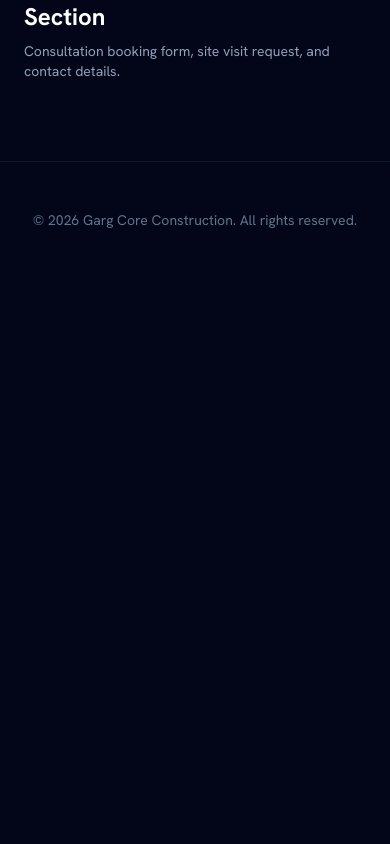
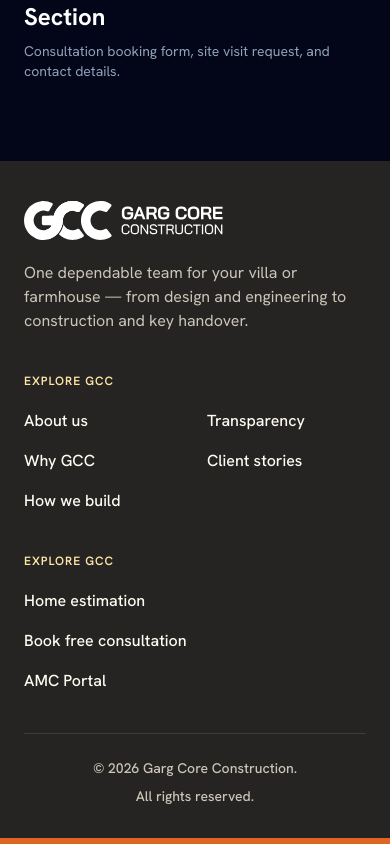
Before and after one commit to learningprogram-art/GCC_Website, a React (Vite) app: page / in a window 390 px wide. Shown: the part 6432-7276 px from the top of the page. Before the commit the page ends 6710 px from the top, so only its background shows below. Built offline with nearby package versions, Linux system fonts and the light colour scheme; a web font is replaced by a local one.

Commit message:
feat(footer): implement reusable responsive Footer component with REM scaling per Figma 211:5523

```diff
--- /dev/null
+++ b/src/components/layout/Footer.tsx
@@ -0,0 +1,137 @@
+import '@fontsource/hanken-grotesk/400.css'
+import '@fontsource/hanken-grotesk/500.css'
+import '@fontsource/hanken-grotesk/600.css'
+
+interface FooterLink {
+  label: string
+  href: string
+}
+
+const exploreLinksCol1: FooterLink[] = [
+  { label: 'About us', href: '#about-stats' },
+  { label: 'Why GCC', href: '#why-gcc' },
+  { label: 'How we build', href: '#how-we-build' },
+]
+
+const exploreLinksCol2: FooterLink[] = [
+  { label: 'Transparency', href: '#transparency' },
+  { label: 'Client stories', href: '#testimonials' },
+]
+
+const exploreLinksCol3: FooterLink[] = [
+  { label: 'Home estimation', href: '#cost-calculator' },
+  { label: 'Book free consultation', href: '#contact-cta' },
+  { label: 'AMC Portal', href: '#portal-access' },
+]
+
+const CURRENT_YEAR = 2026
+
+export function Footer() {
+  return (
+    <footer
+      id="footer"
+      style={{ fontFamily: '"Hanken Grotesk", sans-serif' }}
+      className="relative w-full bg-[#252422] text-[#FFFCF2] flex flex-col items-start"
+    >
+      {/* Main Footer Information Container */}
+      <div className="w-full max-w-[90rem] mx-auto px-[1.5rem] md:px-[3rem] lg:px-[6rem] pt-[2.5rem] md:pt-[3.625rem] pb-[2rem] flex flex-col gap-[2rem]">
+        {/* Brand & Navigation Columns */}
+        <div className="w-full flex flex-col lg:flex-row items-start justify-between gap-[2.5rem] lg:gap-[5rem]">
+          {/* Brand Info */}
+          <div className="flex flex-col gap-[1.25rem] items-start w-full lg:w-[26.5rem] shrink-0">
+            <a href="#hero" aria-label="Garg Core Construction home" className="inline-block">
+              <img
+                src="/assets/icons/logo/gcc-logo-white.svg"
+                alt="Garg Core Construction"
+                width={208}
+                height={40}
+                className="h-[2.5rem] w-auto object-contain"
+              />
+            </a>
+            <p className="text-[1rem] leading-[1.5rem] font-normal text-[#CCC5B9] max-w-[22.5rem] [word-break:break-word]">
+              One dependable team for your villa or farmhouse — from design and engineering to
+              construction and key handover.
+            </p>
+          </div>
+
+          {/* Navigation Columns Wrapper */}
+          <div className="flex flex-col sm:flex-row flex-1 items-start justify-between gap-[2.5rem] lg:gap-[5rem] w-full">
+            {/* Explore GCC - Group 1 (Dual Columns) */}
+            <div className="flex flex-col gap-[1.25rem] items-start w-full sm:w-auto lg:w-[26.5rem]">
+              <span className="text-[0.75rem] font-semibold leading-[1rem] tracking-[0.06rem] text-[#FFE6A7] uppercase">
+                Explore GCC
+              </span>
+
+              <div className="flex flex-row items-start gap-[1.5rem] w-full">
+                {/* Sub-column 1 */}
+                <ul className="flex flex-col gap-[1rem] flex-1">
+                  {exploreLinksCol1.map((link) => (
+                    <li key={link.label}>
+                      <a
+                        href={link.href}
+                        className="text-[1rem] font-medium leading-[1.5rem] text-[#FFFCF2] hover:text-[#FFE6A7] transition-colors duration-150 inline-block"
+                      >
+                        {link.label}
+                      </a>
+                    </li>
+                  ))}
+                </ul>
+
+                {/* Sub-column 2 */}
+                <ul className="flex flex-col gap-[1rem] flex-1">
+                  {exploreLinksCol2.map((link) => (
+                    <li key={link.label}>
+                      <a
+                        href={link.href}
+                        className="text-[1rem] font-medium leading-[1.5rem] text-[#FFFCF2] hover:text-[#FFE6A7] transition-colors duration-150 inline-block"
+                      >
+                        {link.label}
+                      </a>
+                    </li>
+                  ))}
+                </ul>
+              </div>
+            </div>
+
+            {/* Explore GCC - Group 2 (Single Column) */}
+            <div className="flex flex-col gap-[1.25rem] items-start w-full sm:w-auto">
+              <span className="text-[0.75rem] font-semibold leading-[1rem] tracking-[0.06rem] text-[#FFE6A7] uppercase">
+                Explore GCC
+              </span>
+
+              <ul className="flex flex-col gap-[1rem]">
+                {exploreLinksCol3.map((link) => (
+                  <li key={link.label}>
+                    <a
+                      href={link.href}
+                      className="text-[1rem] font-medium leading-[1.5rem] text-[#FFFCF2] hover:text-[#FFE6A7] transition-colors duration-150 inline-block whitespace-nowrap"
+                    >
+                      {link.label}
+                    </a>
+                  </li>
+                ))}
+              </ul>
+            </div>
+          </div>
+        </div>
+
+        {/* Divider and Legal / Copyright Section */}
+        <div className="flex flex-col gap-[1.5rem] items-start w-full pt-[0.5rem]">
+          {/* Subtle 1px Divider */}
+          <div className="w-full h-px bg-[#403D39]" role="separator" />
+
+          {/* Legal Row */}
+          <div className="w-full flex flex-col sm:flex-row items-center justify-between gap-[0.5rem] text-[0.875rem] font-medium leading-[1.25rem] text-[#CCC5B9]">
+            <p className="m-0">© {CURRENT_YEAR} Garg Core Construction.</p>
+            <p className="m-0">All rights reserved.</p>
+          </div>
+        </div>
+      </div>
+
+      {/* Brand Accent Bottom Line */}
+      <div className="w-full h-[0.375rem] bg-[#E06422]" aria-hidden="true" />
+    </footer>
+  )
+}
+
+export default Footer
--- a/src/pages/Home/sections/FooterSection.tsx
+++ b/src/pages/Home/sections/FooterSection.tsx
@@ -1,12 +1,7 @@
-const CURRENT_YEAR = new Date().getFullYear()
+import { Footer } from '@/components/layout/Footer'
 
 export function FooterSection() {
-  return (
-    <footer id="footer" className="py-12 px-6 border-t border-slate-900 bg-slate-950">
-      <div className="max-w-7xl mx-auto text-center text-sm text-slate-500">
-        {/* Figma node: 211:5523 • Desktop footer — Garg Core Construction */}
-        © {CURRENT_YEAR} Garg Core Construction. All rights reserved.
-      </div>
-    </footer>
-  )
+  return <Footer />
 }
+
+export default FooterSection
```
Also changed, not shown: 1 other file (tests, documents, lock files or other folders).
